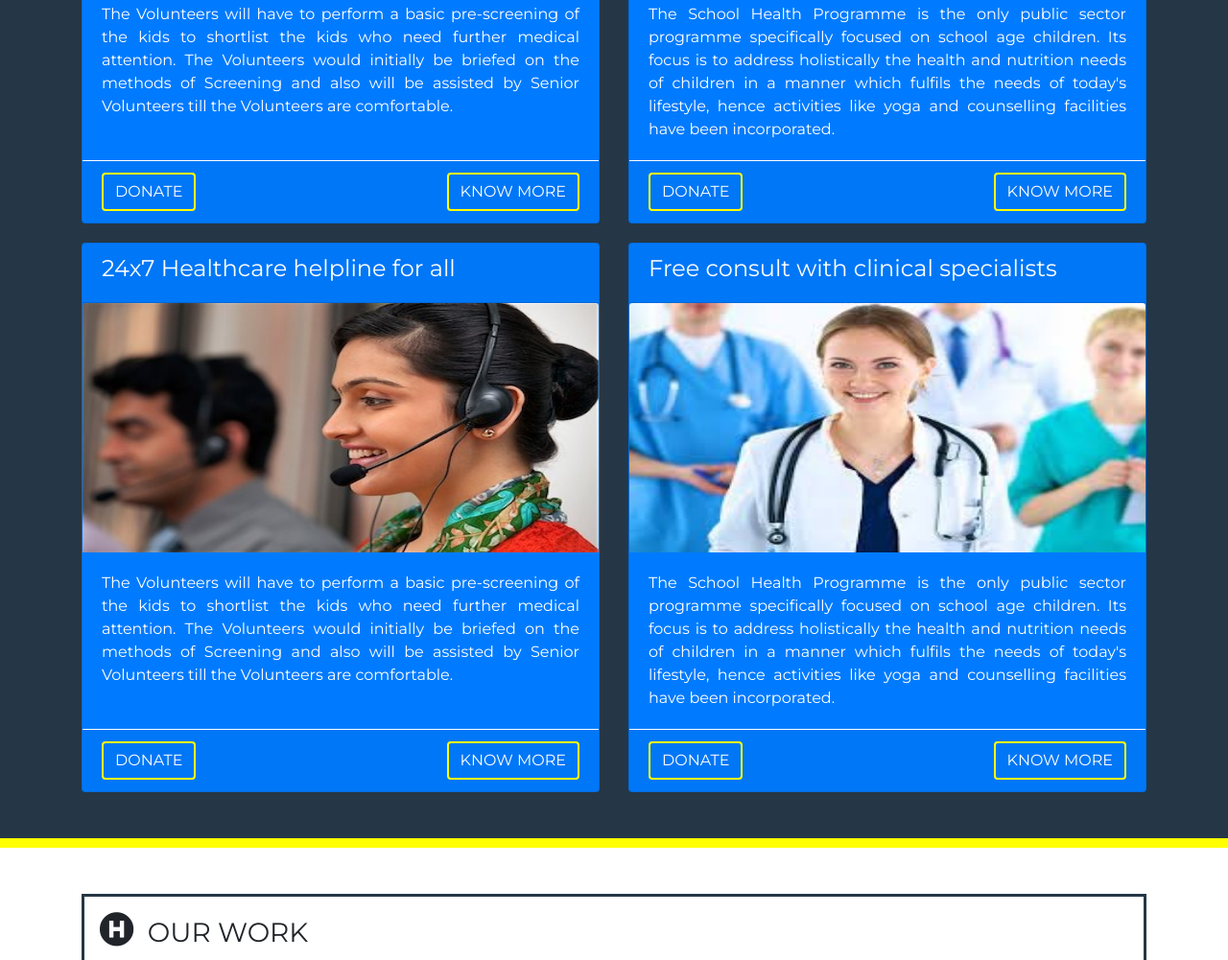
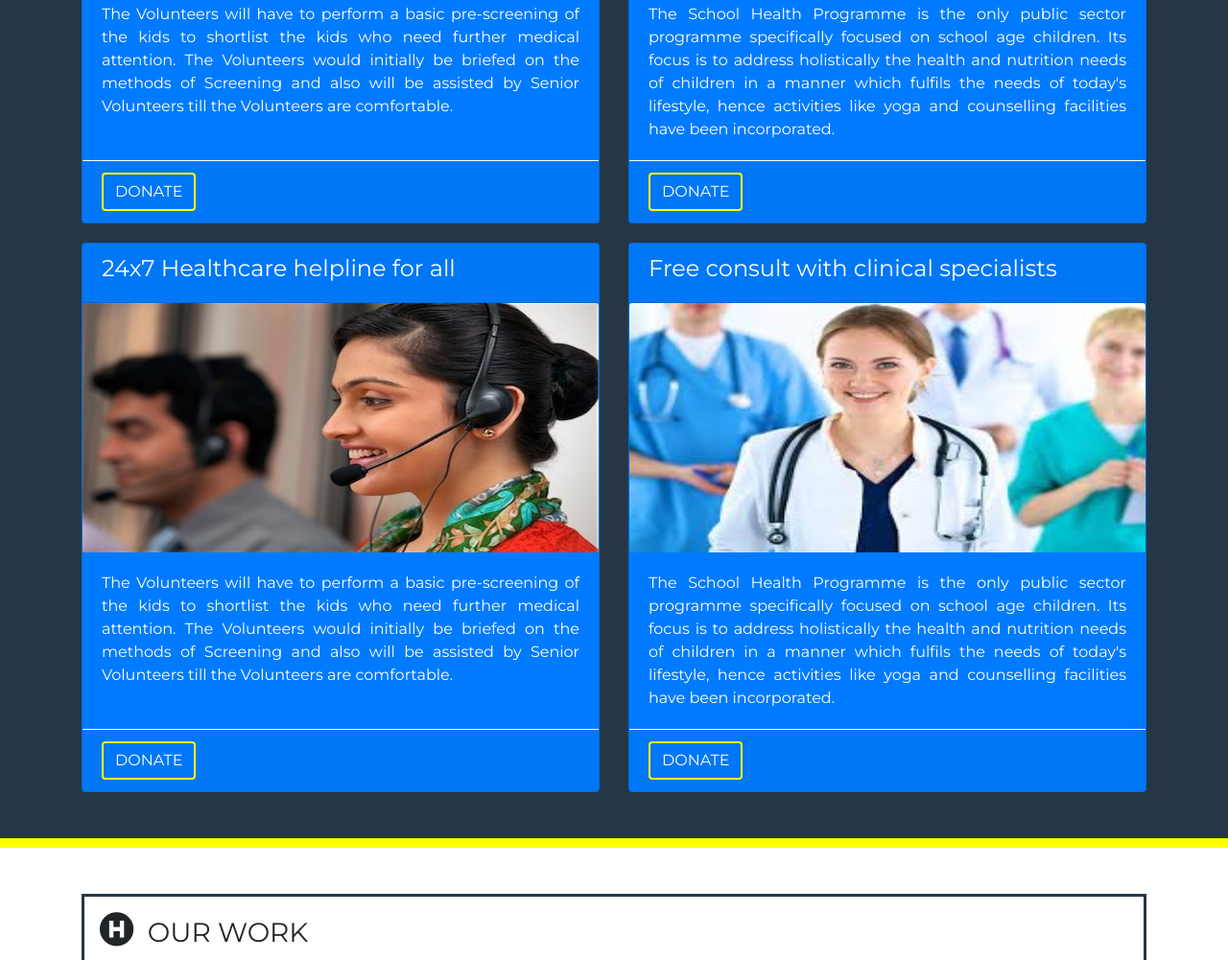
Before and after one commit to healthok/healthokws, a plain HTML site: page index.html in a window 1280 px wide. Shown: the part 1809-2810 px from the top of the page at 96% size. Drawn offline with nearby package versions, Linux system fonts and the light colour scheme.

Commit message:
Know More removed
Know More  button removed

```diff
--- a/index.html
+++ b/index.html
@@ -161,7 +161,7 @@
 <div class='pm-button'><a href='https://www.payumoney.com/paybypayumoney/#/4C2445F38CD050D05FF490359178C684'><button type="button" class="btn btn_prop" style="border: 2px solid yellow">DONATE</button></a></div>
                             </div>
                             <div class="col text-right">
-                                <a href="./healthcamps.html"><button type="button" class="btn btn_prop" style="border: 2px solid yellow">KNOW MORE</button></a>
+                                <!-- <a href="./healthcamps.html"><button type="button" class="btn btn_prop" style="border: 2px solid yellow">KNOW MORE</button></a> -->
                             </div>
                         </div>
                     </div>
@@ -181,7 +181,7 @@
 <div class='pm-button'><a href='https://www.payumoney.com/paybypayumoney/#/D1DFE42BB81DD14E23967B10ED29A2DD'><button type="button" class="btn btn_prop" style="border: 2px solid yellow">DONATE</button></a></div>
                             </div>
                             <div class="col text-right">
-                                <a href="schoolhealth.html"><button type="button" class="btn btn_prop" style="border: 2px solid yellow">KNOW MORE</button></a>
+                               <!--  <a href="schoolhealth.html"><button type="button" class="btn btn_prop" style="border: 2px solid yellow">KNOW MORE</button></a> -->
                             </div>
                         </div>
                     </div>
@@ -208,7 +208,7 @@
 <div class='pm-button'><a href='https://www.payumoney.com/paybypayumoney/#/5E3FCDEE2E8465FE0738908178A9FB54'><button type="button" class="btn btn_prop" style="border: 2px solid yellow">DONATE</button></a></div>
                             </div>
                             <div class="col text-right">
-                                <a href="./healthcamps.html"><button type="button" class="btn btn_prop" style="border: 2px solid yellow">KNOW MORE</button></a>
+                               <!--  <a href="./healthcamps.html"><button type="button" class="btn btn_prop" style="border: 2px solid yellow">KNOW MORE</button></a> -->
                             </div>
                         </div>
                     </div>
@@ -228,7 +228,7 @@
 <div class='pm-button'><a href='https://www.payumoney.com/paybypayumoney/#/66366A38863B99C726E2B92C48B8CA5C'><button type="button" class="btn btn_prop" style="border: 2px solid yellow">DONATE</button></a></div>
                             </div>
                             <div class="col text-right">
-                                <a href="schoolhealth.html"><button type="button" class="btn btn_prop" style="border: 2px solid yellow">KNOW MORE</button></a>
+                               <!--  <a href="schoolhealth.html"><button type="button" class="btn btn_prop" style="border: 2px solid yellow">KNOW MORE</button></a> -->
                             </div>
                         </div>
                     </div>
```
